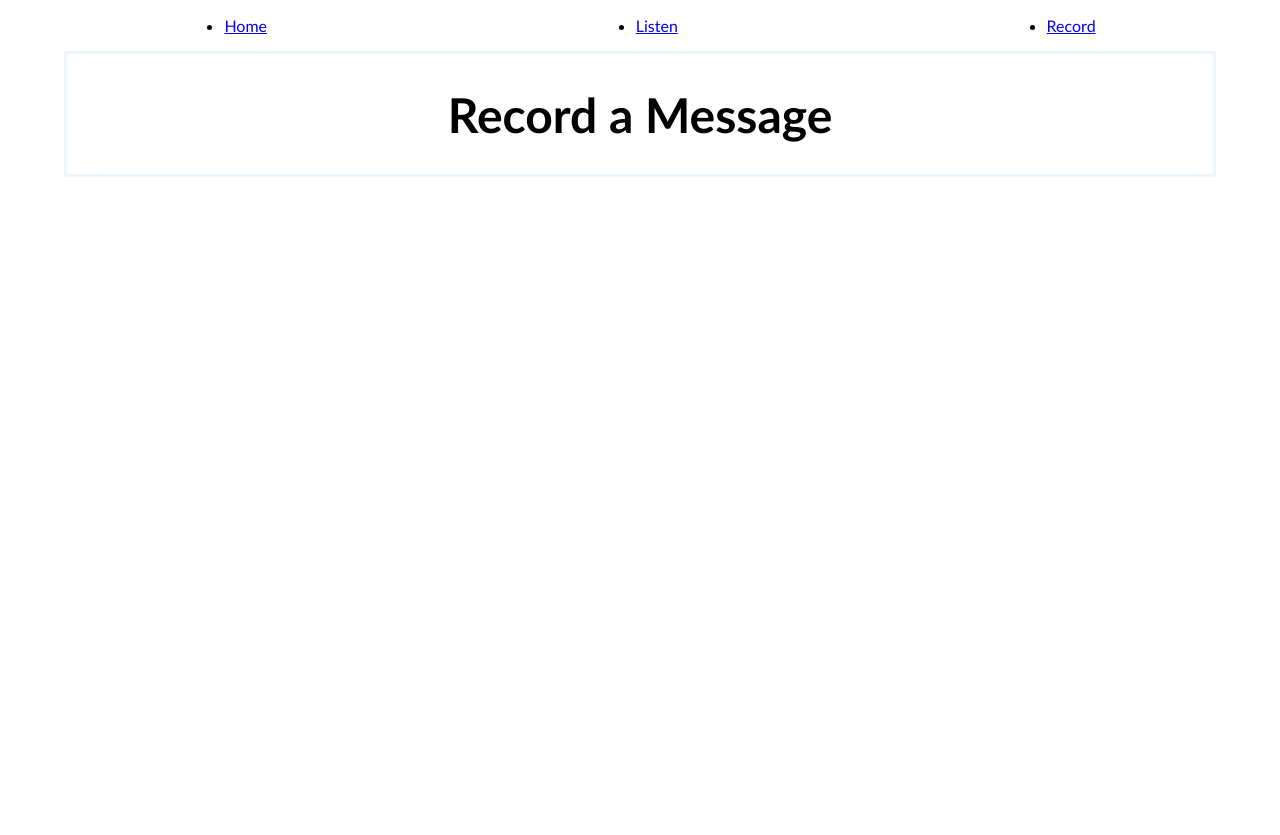
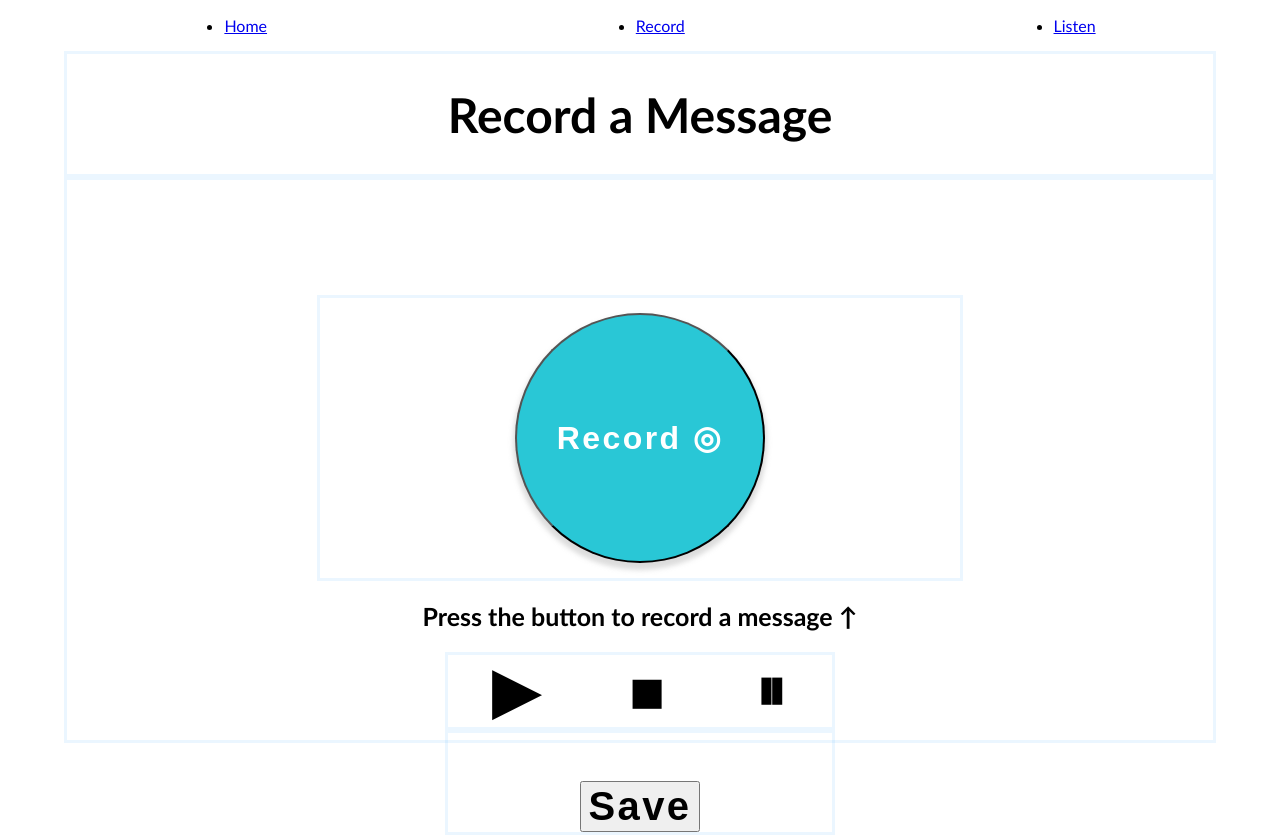
Before and after one commit to hazieon/Kiko, a React (Create React App) app: page /record in a window 1280 px wide. Before the commit the page ends 800 px from the top, so only its background shows below. Built offline with nearby package versions, Linux system fonts and the light colour scheme.

Commit message:
recording state and message added

```diff
--- a/src/App.js
+++ b/src/App.js
@@ -14,11 +14,12 @@ function App() {
               <li>
                 <Link to="/">Home</Link>
               </li>
+
+              <li>
+                <Link to="/record">Record</Link>
+              </li>
               <li>
                 <Link to="/listen">Listen</Link>
-              </li>
-              <li>
-                <Link to="/record">Record</Link>
               </li>
             </ul>
           </nav>
--- a/src/Components/Home/index.module.css
+++ b/src/Components/Home/index.module.css
@@ -42,6 +42,7 @@ button {
   border-radius: 20px;
   transition: 0.3s ease-in-out;
 }
+
 #recordButton {
   background-color: var(--purple);
   box-shadow: 0px 5px 3px 2px var(--light-matter);
--- a/src/Components/Listen/index.js
+++ b/src/Components/Listen/index.js
@@ -7,7 +7,12 @@ function Listen() {
       <div className={styles.headerBox}>
         <h1 className={styles.header}>Listen</h1>
       </div>
+      <div className={styles.contentBox}></div>
     </div>
   );
 }
+//fetch audio messages from the db
+//save these in state and map out onto page in boxes?
+//https://www.npmjs.com/package/material-ui-audio-player
+
 export default Listen;
--- a/src/Components/Listen/index.module.css
+++ b/src/Components/Listen/index.module.css
@@ -12,3 +12,8 @@
   height: 15vh;
   border: 3px solid rgba(63, 167, 253, 0.103);
 }
+
+.contentBox {
+  height: 70vh;
+  border: 3px solid rgba(63, 167, 253, 0.103);
+}
--- a/src/Components/Record/index.js
+++ b/src/Components/Record/index.js
@@ -1,13 +1,47 @@
-import React from "react";
+import React, { useState } from "react";
 import styles from "./index.module.css";
 
 function Record() {
+  const [recording, setRecording] = useState(false);
+  const [message, setMessage] = useState();
   return (
     <div className={styles.recordBox}>
       <div className={styles.headerBox}>
         <h1 className={styles.header}>Record a Message</h1>
       </div>
+      <div className={styles.contentBox}>
+        <div className={styles.recordButtonBox}>
+          <button
+            className={recording ? styles.recordButton : styles.recordingNow}
+            onClick={() => setRecording(!recording)}
+          >
+            Record ◎
+          </button>
+        </div>
+        <h2 className={recording ? styles.noMessage : styles.recordingMessage}>
+          Press the button to record a message ↑
+        </h2>
+        {/* <div className={styles.controlsBox}>
+          <div className={styles.controlsBox}></div>
+        </div> */}
+        <div className={styles.controlsBox}>
+          <button className={styles.controls}>▶</button>
+          <button className={styles.controls}>■</button>
+          <button className={styles.controls}> ⏸</button>
+        </div>
+        <div className={styles.controlsBox}>
+          <button className={styles.saveButon}>Save</button>
+        </div>
+      </div>
     </div>
   );
 }
+
+//on click of record button: start recording audio, controls hidden
+//change record button to flash? change shape?
+//click record button again to stop recording -> controls shown
+//on click of save button: save this audio input to state - useState
+//Play the audio from state on the page
+//on click of save button, save the audio to db?
+
 export default Record;
--- a/src/Components/Record/index.module.css
+++ b/src/Components/Record/index.module.css
@@ -12,3 +12,93 @@
   height: 15vh;
   border: 3px solid rgba(63, 167, 253, 0.103);
 }
+
+.contentBox {
+  height: 70vh;
+  border: 3px solid rgba(63, 167, 253, 0.103);
+}
+
+.recordButtonBox {
+  /* display: inline-block; */
+  /* position: relative; */
+  margin: auto;
+  margin-top: 10%;
+  max-width: 50vw;
+  min-width: 25vw;
+  height: auto;
+  border: 3px solid rgba(63, 167, 253, 0.103);
+}
+
+button {
+  cursor: pointer;
+  font-size: xx-large;
+  font-weight: bold;
+  letter-spacing: 0.15rem;
+}
+
+.recordButton {
+  color: white;
+  outline: none;
+  height: 250px;
+  width: 250px;
+  margin: 15px;
+  border-radius: 50%;
+  transition: 0.3s ease-in-out;
+  background-color: var(--red);
+  box-shadow: 0px 5px 5px 2px var(--light-matter);
+}
+
+.recordingNow {
+  color: white;
+  outline: none;
+  height: 250px;
+  width: 250px;
+  margin: 15px;
+  border-radius: 50%;
+  transition: 0.3s ease-in-out;
+  background-color: var(--blue);
+  box-shadow: 0px 5px 5px 2px var(--light-matter);
+}
+
+.recordButton:hover {
+  filter: saturate(1.2);
+}
+
+.recordButton:active {
+  filter: saturate(3);
+}
+
+.controlsBox {
+  display: flex;
+  flex-direction: row;
+  justify-content: space-between;
+  margin: auto;
+  max-width: 30vw;
+  border: 3px solid rgba(63, 167, 253, 0.103);
+}
+
+.controls {
+  font-size: 60px;
+  margin: auto;
+  text-align: center;
+  cursor: pointer;
+  outline: none;
+  border: transparent;
+  background-color: transparent;
+}
+
+.saveButon {
+  font-size: 40px;
+  margin: auto;
+  margin-top: 3rem;
+  text-align: center;
+  cursor: pointer;
+}
+
+.recordingMessage {
+  font-size: 25px;
+}
+
+.noMessage {
+  display: none;
+}
```
